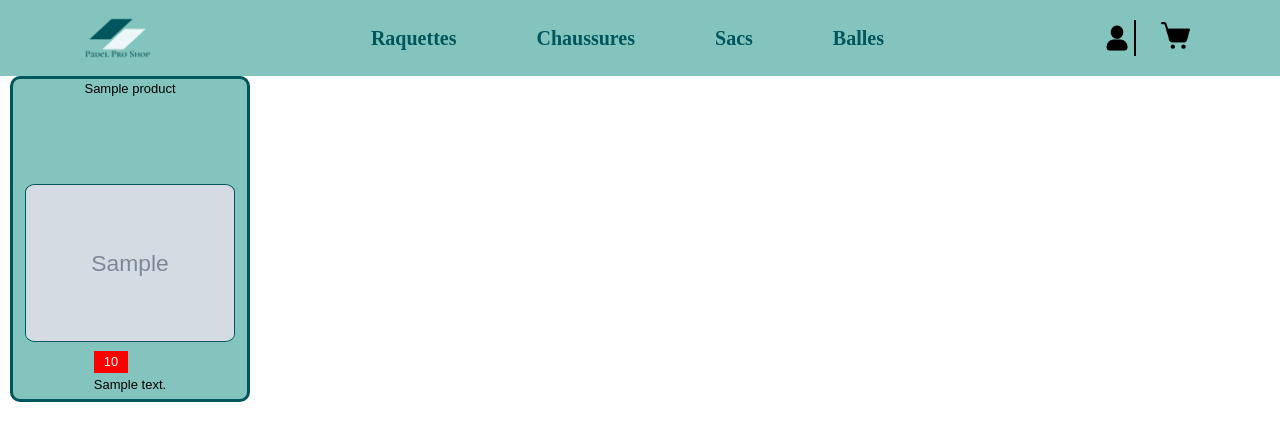
After one commit to Enzo-Martolini/padel_site_e-commerce, a PHP site: page /Frontend/pages/test_grid.php in a window 1280 px wide. The commit adds this page. Shown: the top 441 px of the page. Run offline with PHP 8.4, Linux system fonts and the light colour scheme; tables that the repository leaves empty or names only in its code hold one stand-in row (values such as "Sample post"); grey boxes marked "Sample" are stand-in pictures; data that the repository does not hold is empty; style sheets or scripts are compiled from the project's sources.

Commit message:
add some test

```diff
--- a/Frontend/components/card.css
+++ b/Frontend/pages/css/card.css
@@ -10,8 +10,7 @@
     border: solid #01555C 0.2rem;
     border-radius: 10px ;
     flex-direction: column;
-    width: 15%;
-    height: 5%;
+    width: 15rem;
 }
 
 .card img {
--- /dev/null
+++ b/Frontend/pages/css/grid.css
@@ -0,0 +1,20 @@
+.cardsContainer {
+    display: flex;
+    align-items: center;
+    justify-content: center;
+}
+
+.wrapper {
+    display: grid;
+    grid-template-columns: repeat(4, 1fr);
+    grid-gap: 100px;
+    grid-auto-rows: minmax(100px, auto);
+}
+
+.name {
+    height: 100px;
+}
+
+.product {
+    width: 200px;
+}
--- /dev/null
+++ b/Frontend/pages/test_grid.php
@@ -0,0 +1,69 @@
+<?php
+
+require_once '../../backend/classes/product.php';
+
+$products = new product($pdo);
+
+$product = $products -> getAllProduct();
+
+
+?>
+
+<!DOCTYPE html>
+<html lang="en">
+<head>
+    <meta charset="UTF-8">
+    <meta http-equiv="X-UA-Compatible" content="IE=edge">
+    <meta name="viewport" content="width=device-width, initial-scale=1.0">
+    <title>Document</title>
+    <link rel="stylesheet" href="css/grid.css">
+    <link rel="stylesheet" href="css/card.css">
+
+    <link rel="stylesheet" href="../style.css" />
+    <link rel="stylesheet" href="css/searchBar.css" />
+    <link rel="preconnect" href="https://fonts.googleapis.com" />
+    <link rel="preconnect" href="https://fonts.gstatic.com" crossorigin />
+
+</head>
+<body>
+    <script type="module">
+      import { AfficherHeader } from "../components/Header.js";
+
+      document.addEventListener("DOMContentLoaded", () => {
+        const header = AfficherHeader();
+        document.getElementById("header").appendChild(header);
+      });
+    </script>
+
+    <div id="header"></div>
+    <div class="cardsContainer">
+        <?php
+            echo '<div class=\'wrapper\'>';
+            foreach ($product as $value)
+            {
+                $brand = json_decode($value['subcategory']);
+                if (!isset($brand[1])){
+                    $brand_up = $brand[0];
+                } else {
+                    $brand_up = $brand[1];
+                }
+
+                echo <<<HTML
+                <div class="card">
+                    <p class="name">{$value['name']}</p>
+                    <img src="../../{$value['img_src']}" style:width=50px; height=200px>
+                    <div class="description">
+                        <div class=price>
+                        <p>{$value['price']}</p>
+                        </div>
+                        <p class="brand">{$brand_up}</p>
+                        <p class="text_description">{$value['description']}</p>
+                        </div>
+                </div>
+                HTML;
+            }
+            echo '</div class=\'wrapper\'>';
+        ?>
+    </div>
+</body>
+</html>
```
Also changed, not shown: Frontend/pages/test_card.php (added, +22 -0 lines), backend/product.json (added, +32 -0 lines), backend/test.php (added, +17 -0 lines).
